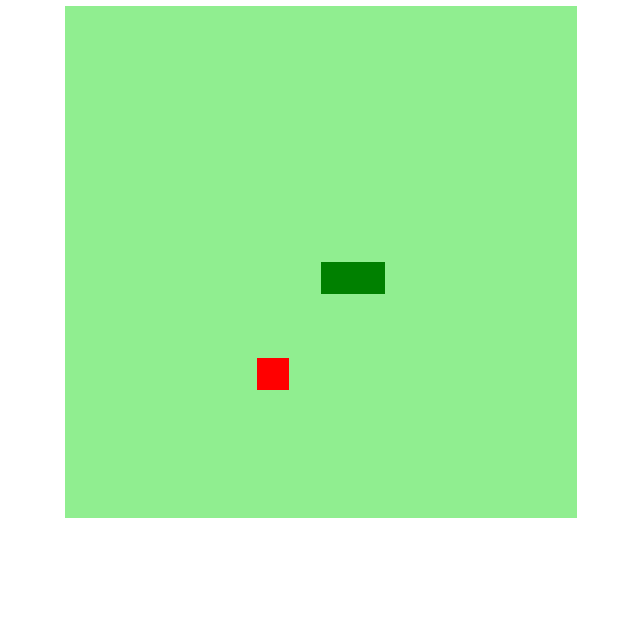
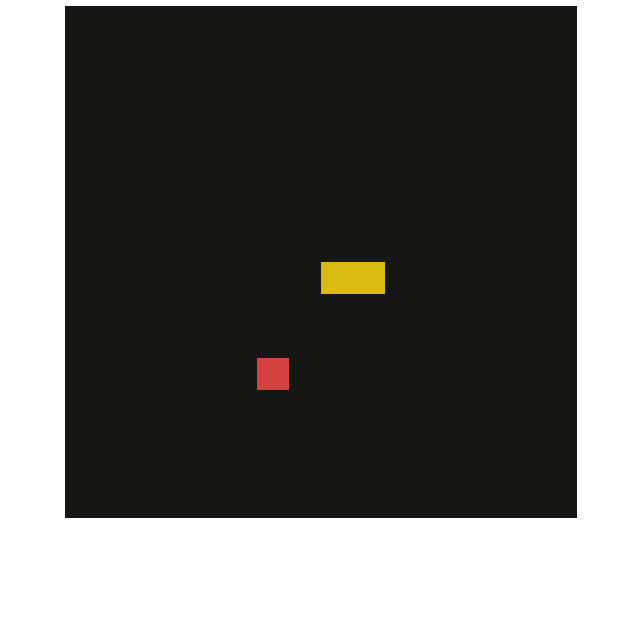
Before and after one commit to evandrodsm17/Recriando-o-jogo-da-cobrinha, a plain HTML site: page index.html in a window 1280 px wide. Shown: the part 166-800 px from the top of the page, without its empty margins (319-959 px from the left). Drawn offline with Linux system fonts and the light colour scheme.

Commit message:
atualizaçao da aparencia

```diff
--- a/script.js
+++ b/script.js
@@ -2,6 +2,7 @@ let canvas = document.getElementById("snake");
 let context = canvas.getContext("2d");
 let box = 32;
 let snake = [];
+
 snake[0] = {
     x: 8 * box,
     y: 8 * box
@@ -14,19 +15,19 @@ let food = {
 }
 
 function criarBG(){
-    context.fillStyle = "lightgreen";
+    context.fillStyle = "#161615";
     context.fillRect(0, 0, 16 * box, 16 * box);
 };
 
 function criarCobrinha(){
     for (i=0; i < snake.length; i++){
-        context.fillStyle = "green";
+        context.fillStyle = "#d8ba10";
         context.fillRect(snake[i].x, snake[i].y, box, box);
     }
 }
 
 function drawFood(){
-    context.fillStyle = "red";
+    context.fillStyle = "#d44141";
     context.fillRect(food.x, food.y, box, box);
 }
 
@@ -48,7 +49,7 @@ function iniciarJogo(){
     for(i = 1; i < snake.length; i++){
         if(snake[0].x == snake[i].x && snake[0].y == snake[i].y){
             clearInterval(jogo);
-            alert('Game Over :(');
+            alert('FIM DE JOGO');
         }
 
     }
--- a/style.css
+++ b/style.css
@@ -4,6 +4,10 @@ body{
     display: flex;
     justify-content: center;
     align-items: center;
-    color: rgb(37, 36, 35);
+    color: #810e0e;
     flex-direction: column;
 }
+
+canvas #snake{
+    color: #d44141;
+}
```
